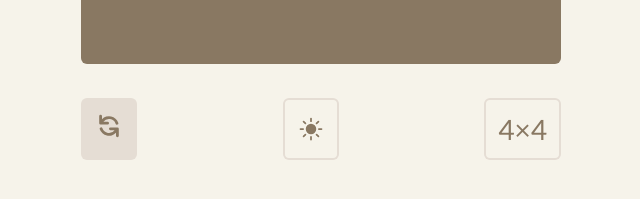
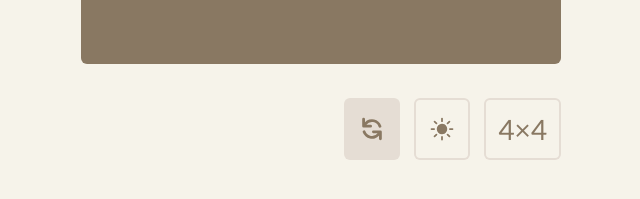
Before and after one commit to mrhanna/2048, a React (Vite) app: page / in a window 1280 px wide. Shown: the part 509-708 px from the top of the page, without its empty margins (319-959 px from the left). Built offline with nearby package versions, Linux system fonts and the light colour scheme.

Commit message:
Menu button layout to right

```diff
--- a/src/features/ui/DayNightThemeButton.tsx
+++ b/src/features/ui/DayNightThemeButton.tsx
@@ -67,8 +67,6 @@ const Moon = styled(HiMoon)`
 
 const DayNightStyledButton = styled(MenuButton)`
     overflow: hidden;
-    display: grid;
-    place-items: center;
 `
 
 export default function DayNightThemeButton(props: ComponentProps<typeof MenuButton>) {
--- a/src/features/ui/MenuBar.tsx
+++ b/src/features/ui/MenuBar.tsx
@@ -9,9 +9,10 @@ import { HiRefresh } from "react-icons/hi";
 
 const MenuBarWrapper = styled.div`
     display: flex;
+    justify-content: flex-end;
+
     padding: 1em 0;
-    justify-content: space-between;
-    gap: 1em;
+    gap: .5em;
 `
 
 export default function MenuBar() {
--- a/src/features/ui/MenuButton.tsx
+++ b/src/features/ui/MenuButton.tsx
@@ -3,8 +3,10 @@ import { applyVariant, type Variant } from "./variants";
 import { themeTransitionAnd } from "./themeTransition";
 
 const MenuButton = styled.button<{ $variant?: Variant }>`
-    display: block;
     padding: .5em;
+    display: grid;
+    place-items: center;
+
     font-size: inherit;
     border-radius: ${({ theme }) => theme.borderRadius};
     ${themeTransitionAnd('transform .1s ease-out, opacity .1s')}
```
